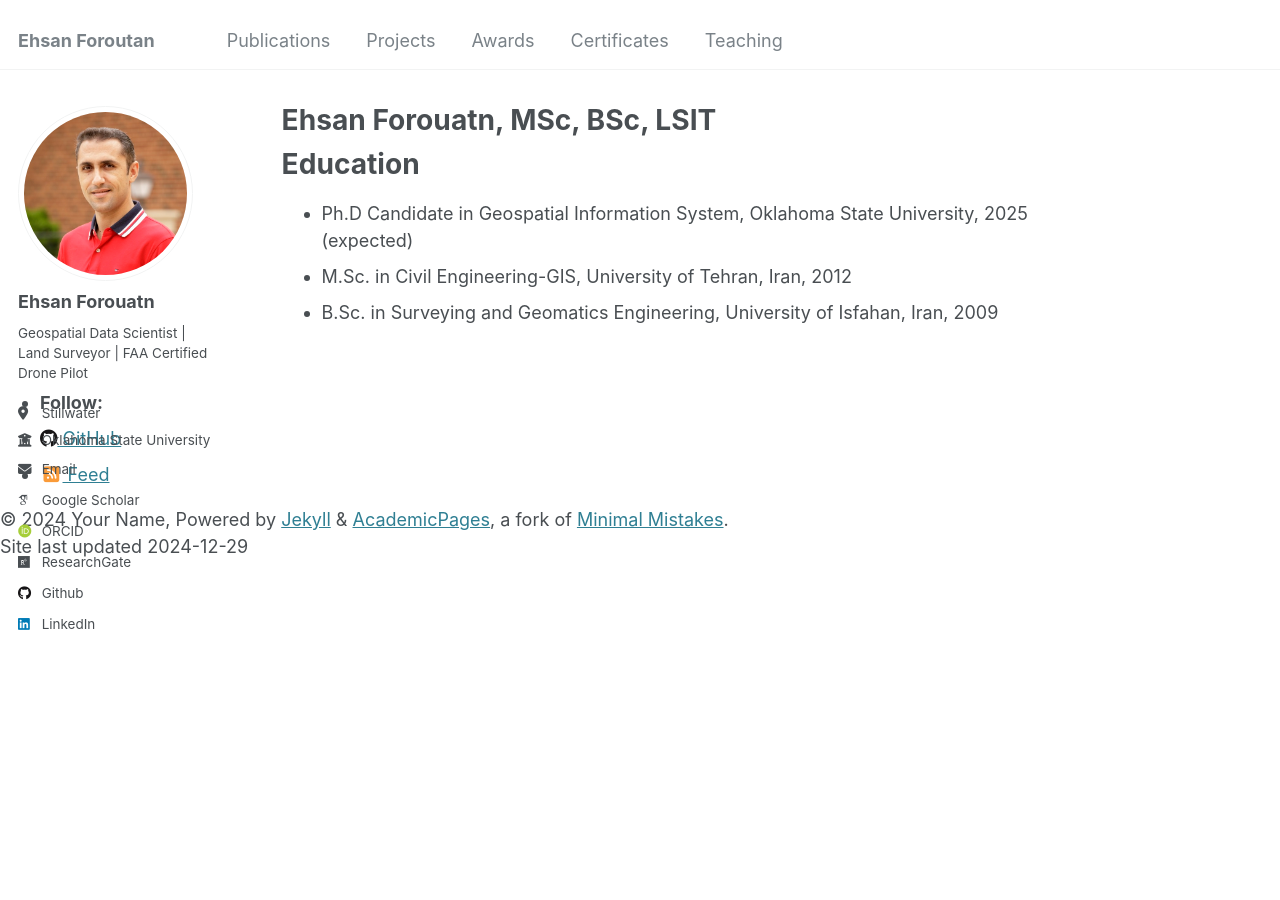
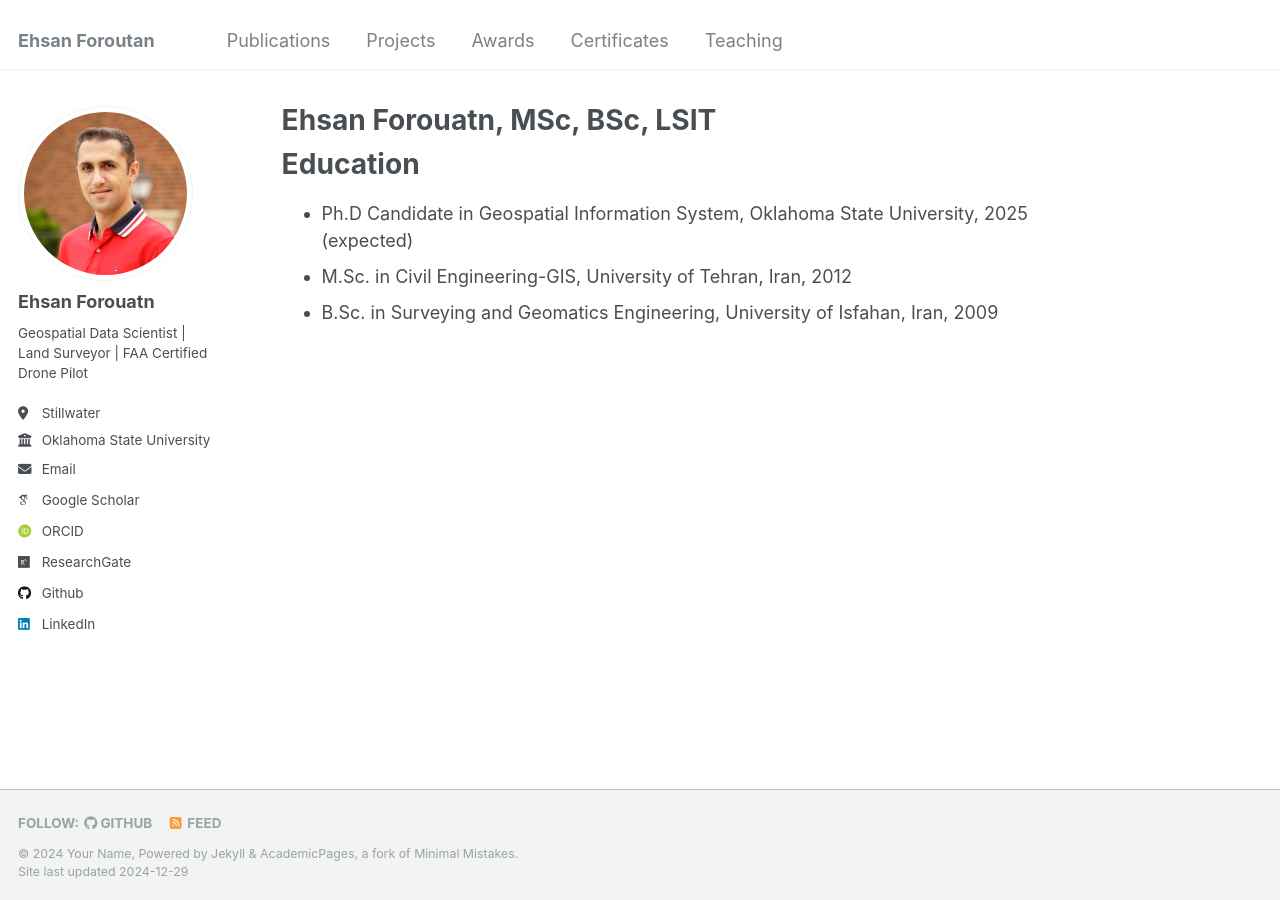
Before and after one commit to eforoutan/eforoutan.github.io, a Jekyll site: the page built from _pages/about.md, in a window 1280 px wide. Built offline with Jekyll 4.4.1, drawn with Linux system fonts in a browser that asks for light colours; some web fonts are replaced.

Commit message:
Update main.scss

```diff
--- a/assets/css/main.scss
+++ b/assets/css/main.scss
@@ -25,7 +25,7 @@
 @import "notices";
 @import "masthead";
 @import "navigation";
-//@import "footer";
+@import "footer";
 @import "syntax";
 
 @import "forms";
```
